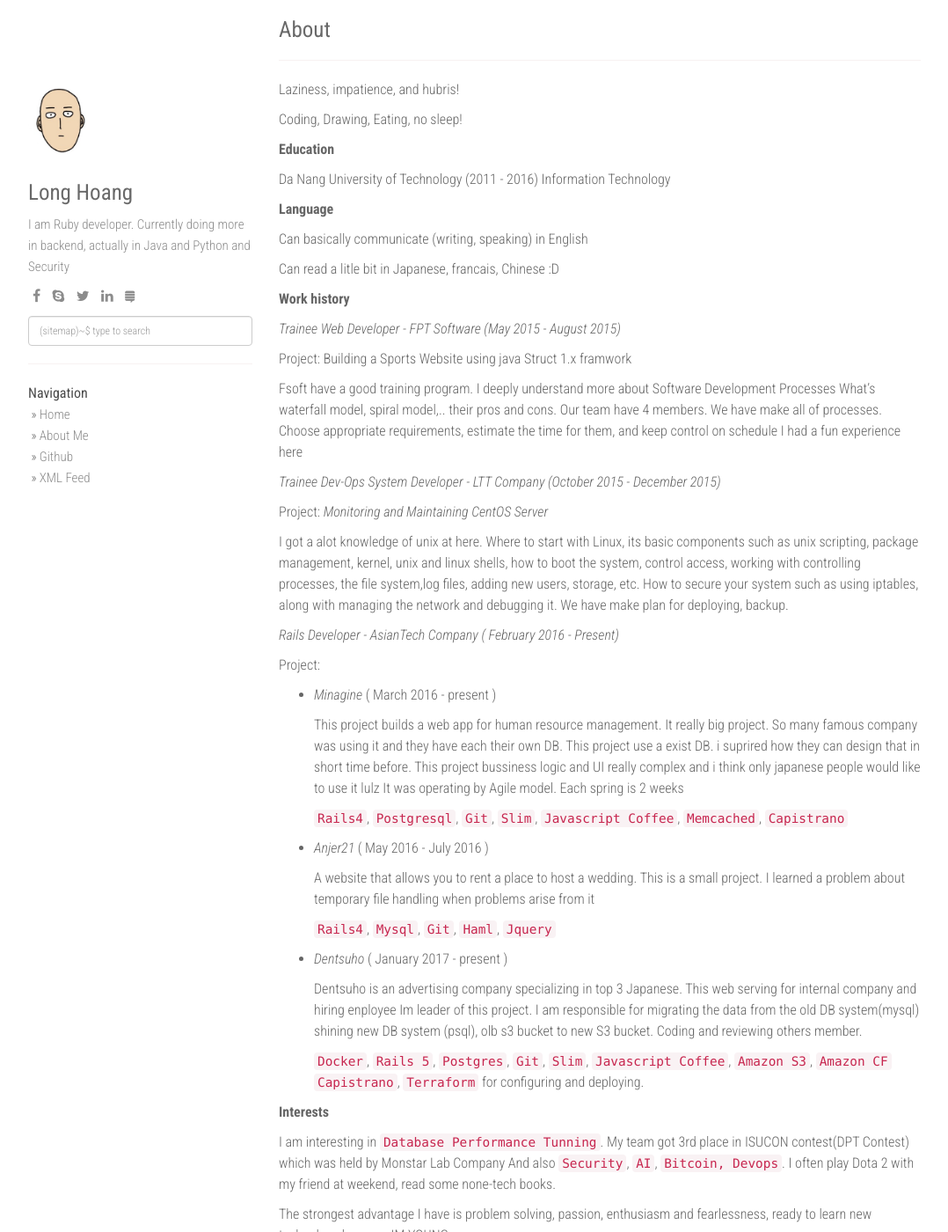
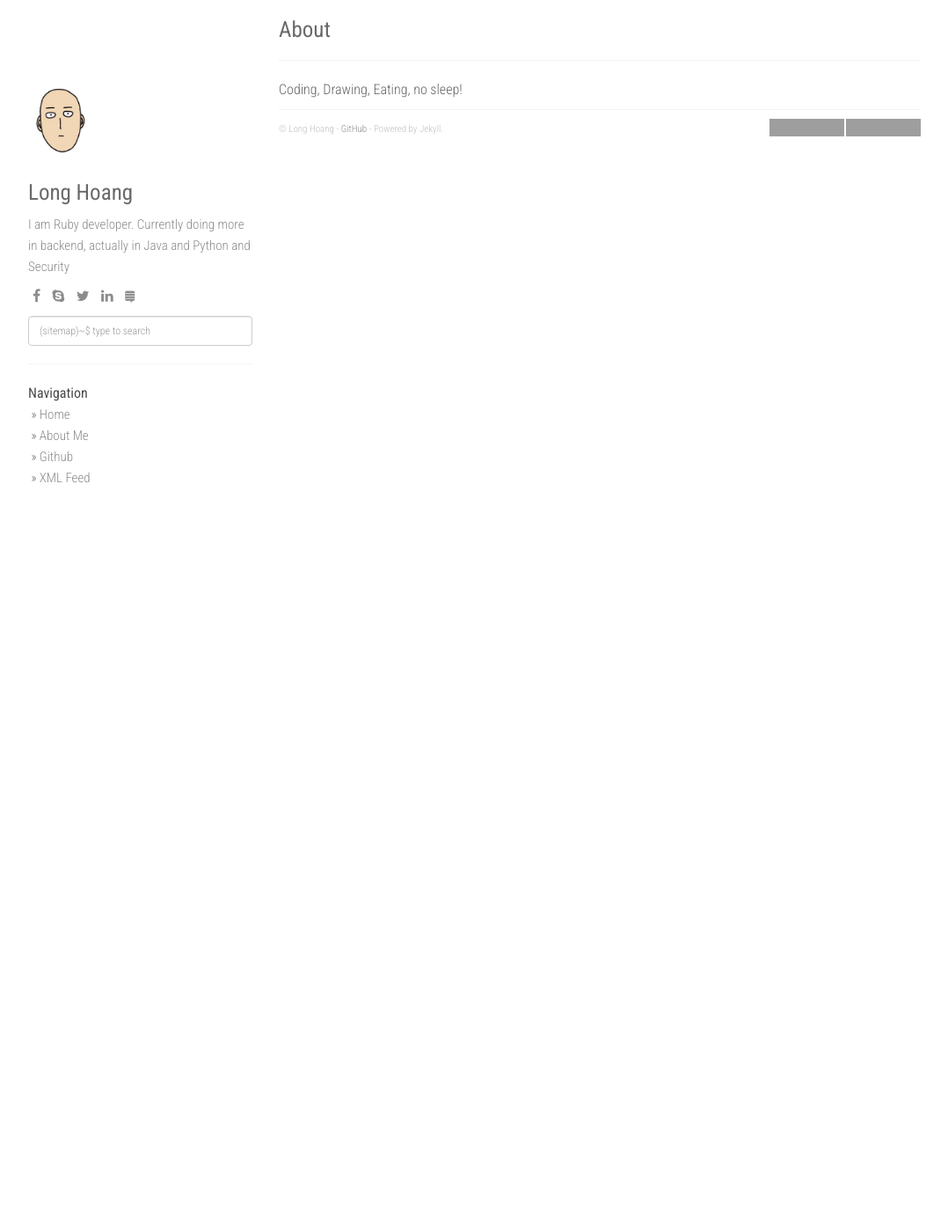
Before and after one commit to SFzxc/SFzxc.github.io, a Jekyll site: the page built from about.md, in a window 1280 px wide and 1400 px high. Shown: the whole window at 88% size, without its empty margins (53-1131 px from the left). Built offline with Jekyll 4.4.1, drawn with Linux system fonts in a browser that asks for light colours; nearby versions of some CDN libraries; some of the changed text lies outside the part shown; grey boxes are pictures that could not be loaded.

Commit message:
Update about.md

```diff
--- a/about.md
+++ b/about.md
@@ -4,81 +4,4 @@ title: About
 permalink: /about/
 ---
 
-Laziness, impatience, and hubris!
-
 Coding, Drawing, Eating, no sleep!
-
-
-**Education**
-
-Da Nang University of Technology (2011 - 2016)
-Information Technology
-
-**Language**
-
-Can basically communicate (writing, speaking) in English
-
-Can read a litle bit in Japanese, francais, Chinese :D
-
-**Work history**
-
-*Trainee Web Developer - FPT Software (May 2015 - August 2015)*
-
-  Project: Building a Sports Website using java Struct 1.x framwork
-
-  Fsoft have a good training program. I deeply understand more about Software Development Processes
-  What's waterfall model, spiral model,.. their pros and cons.
-  Our team have 4 members. We have make all of processes.
-  Choose appropriate requirements, estimate the time for them, and keep control on schedule
-  I had a fun experience here
-
-*Trainee Dev-Ops System Developer - LTT Company (October 2015  - December 2015)*
-
-  Project: *Monitoring and Maintaining CentOS Server*
-
-  I got a alot knowledge of unix at here.
-  Where to start with Linux, its basic components such as unix scripting, package management, kernel,
-  unix and linux shells, how to boot the system, control access,
-  working with controlling processes, the file system,log files, adding new users, storage, etc.
-  How to secure your system such as using iptables, along with managing the network and debugging it.
-  We have make plan for deploying, backup.
-
-*Rails Developer - AsianTech Company ( February 2016 - Present)*
-
-  Project:
-
-  - *Minagine* ( March 2016 - present )
-
-    This project builds a web app for human resource management. It really big project.
-    So many famous company was using it and they have each their own DB.
-    This project use a exist DB. i suprired how they can design that in short time before.
-    This project bussiness logic and UI really complex and i think only japanese people would like to use it lulz
-    It was operating by Agile model. Each spring is 2 weeks
-
-    `Rails4`, `Postgresql`, `Git`, `Slim`, `Javascript Coffee`, `Memcached`, `Capistrano`
-
-  - *Anjer21* ( May 2016 - July 2016 )
-
-    A website that allows you to rent a place to host a wedding. This is a small project.
-    I learned a problem about temporary file handling when problems arise from it
-
-    `Rails4`, `Mysql`, `Git`, `Haml`, `Jquery`
-
-  - *Dentsuho* ( January 2017 - present )
-
-    Dentsuho is an advertising company specializing in top 3 Japanese. This web serving for internal company and hiring enployee
-    Im leader of this project.
-    I am responsible for migrating the data from the old DB system(mysql) shining new DB system (psql), olb s3 bucket to new S3 bucket.
-    Coding and reviewing others member.
-
-    `Docker`, `Rails 5`, `Postgres`, `Git`, `Slim`, `Javascript Coffee`, `Amazon S3`, `Amazon CF`
-    `Capistrano`, `Terraform` for configuring and deploying.
-
-**Interests**
-
-I am interesting in `Database Performance Tunning`. My team got 3rd place in ISUCON contest(DPT Contest) which was held by Monstar Lab Company
-And also `Security`, `AI`, `Bitcoin, Devops`. I often play Dota 2 with my friend at weekend, read some none-tech books.
-
-The strongest advantage I have is problem solving, passion, enthusiasm and fearlessness, ready to learn new technology because IM YOUNG
-
-email: hoangphuocvanlong[at]gmail.com
```
